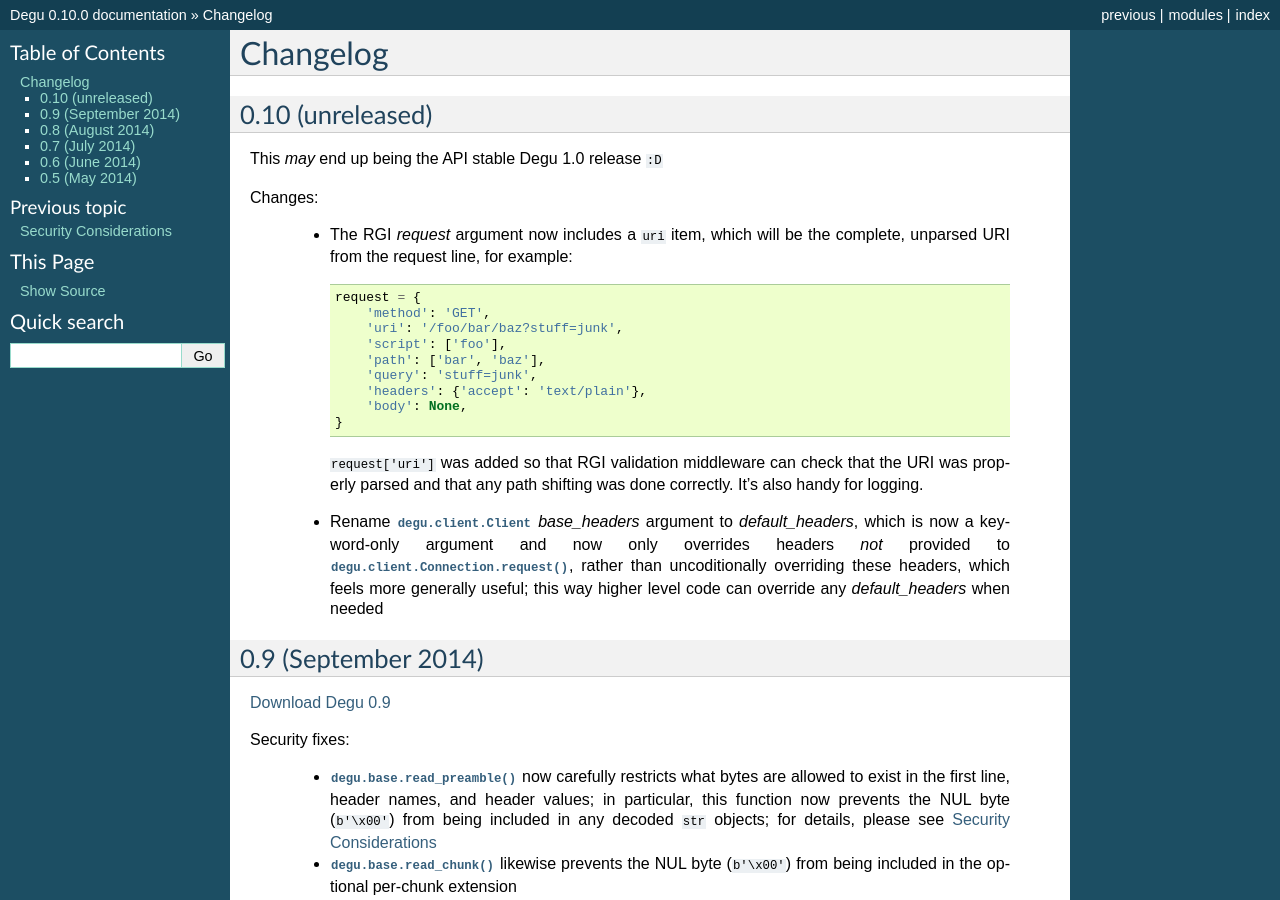
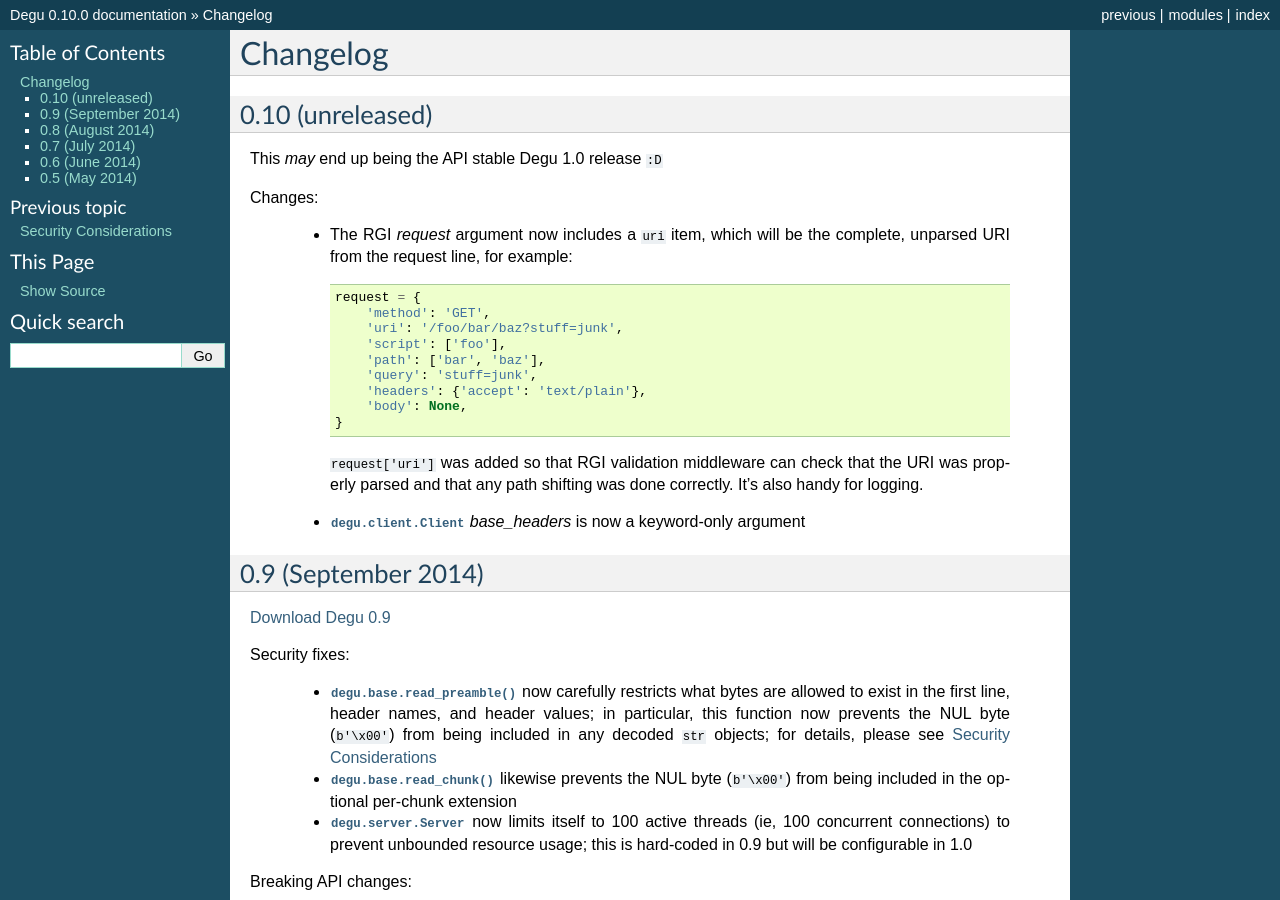
Before and after one commit to json420/degu, a Sphinx documentation site: the page built from doc/changelog.rst, in a window 1280 px wide and 900 px high. Built offline with Sphinx 7.4.7, drawn with Linux system fonts in a browser that asks for light colours.

Commit message:
On 2nd thought, I like the semantics of base_headers better than defaut_headers

```diff
--- a/doc/changelog.rst
+++ b/doc/changelog.rst
@@ -26,12 +26,8 @@
         that the URI was properly parsed and that any path shifting was done
         correctly.  It's also handy for logging.
 
-    *   Rename :class:`degu.client.Client` *base_headers* argument to
-        *default_headers*, which is now a keyword-only argument and now only
-        overrides headers *not* provided to
-        :meth:`degu.client.Connection.request()`, rather than uncoditionally
-        overriding these headers, which feels more generally useful; this way
-        higher level code can override any *default_headers* when needed
+    *   :class:`degu.client.Client` *base_headers* is now a keyword-only
+        argument
 
 
 
```
Also changed, not shown: 2 other files.
